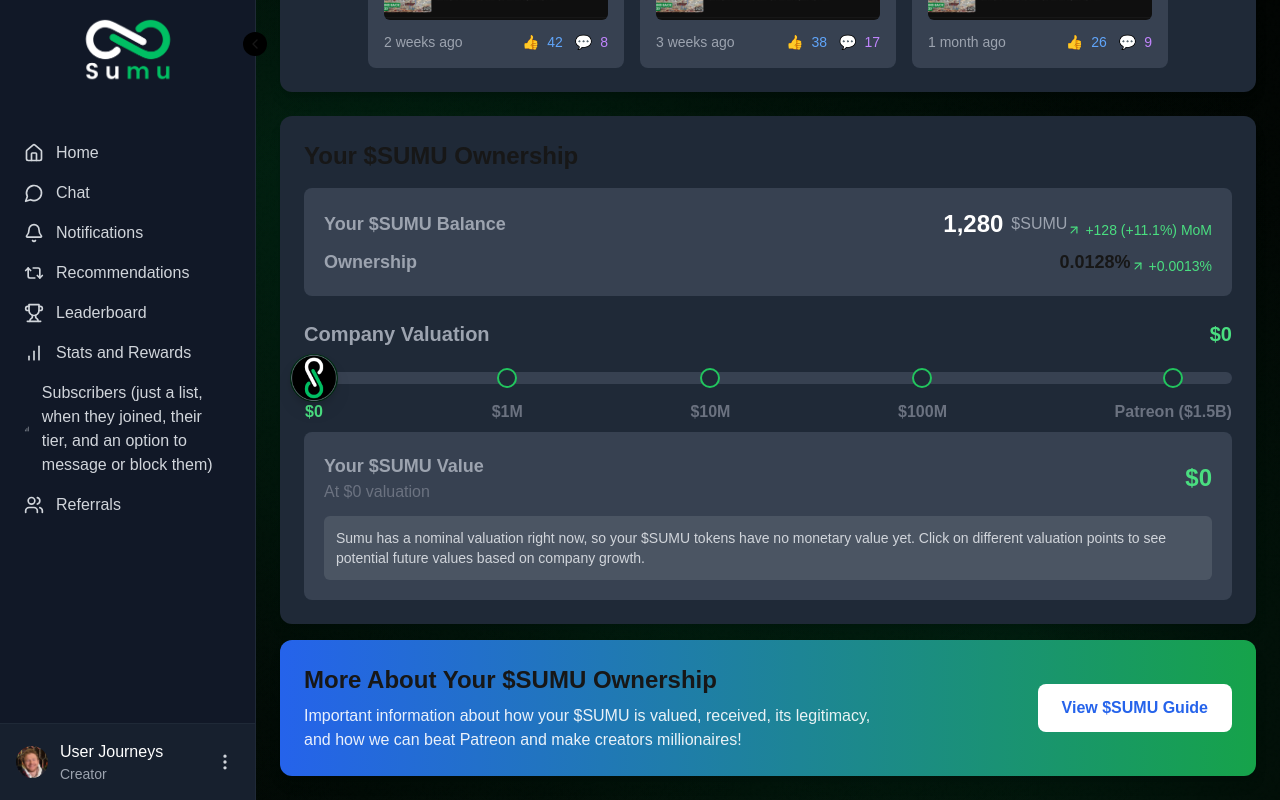
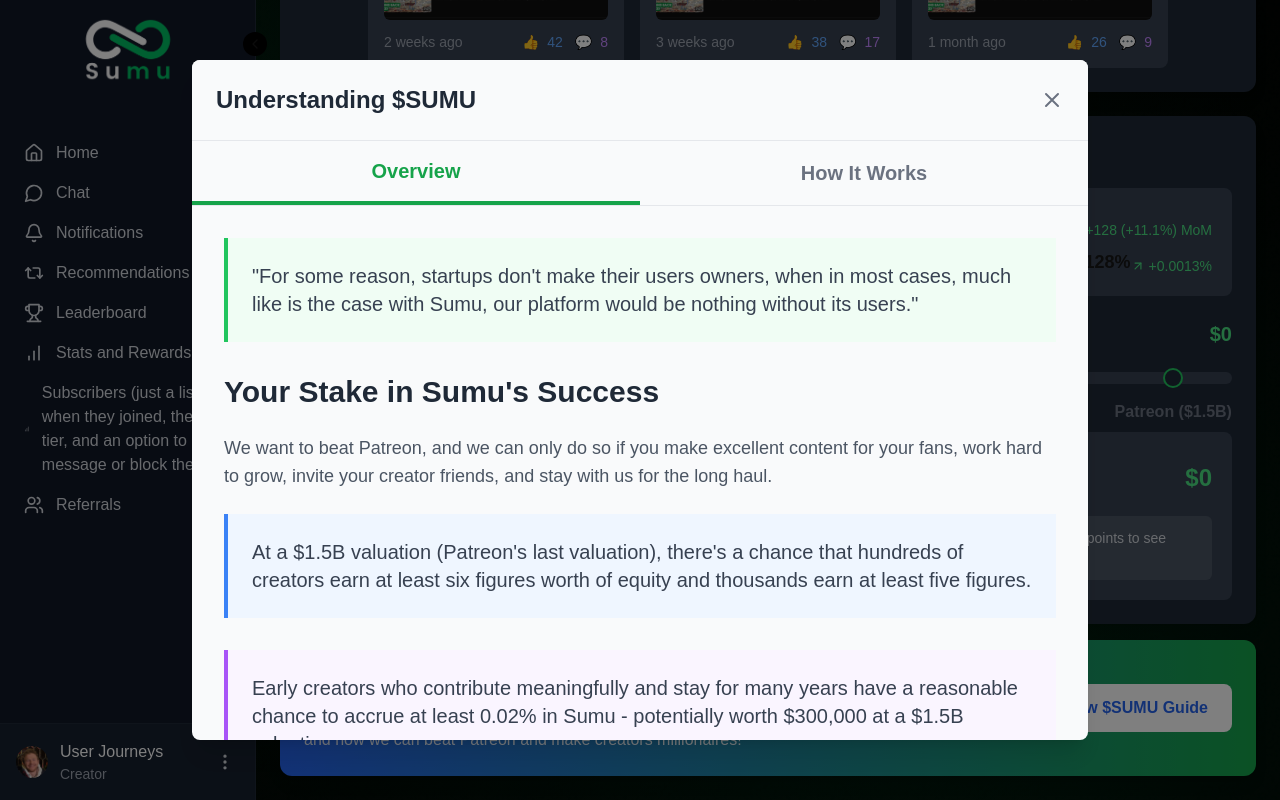
Before and after one commit to jpryor812/sumu-web-app-main, a Next.js app: page / in a window 1280 px wide. Both pictures are taken after a click on the button "View $SUMU Guide". Shown: the part 1528-2328 px from the top of the page. Built offline with nearby package versions, Linux system fonts and the light colour scheme.

Commit message:
creator dashboard pretty good

```diff
--- a/components/CreatorDashboard.tsx
+++ b/components/CreatorDashboard.tsx
@@ -7,6 +7,7 @@
 import SubscriberGrowthChart from '@/components/SubscriberGrowthChart';
 import PostPerformance from '@/components/PostPerformance';
 import SumuOwnership from './SumuOwnership';
+import SumuExplainedModal from '@/components/SumuExplained';
 // Enhanced mock data with weekly and monthly timeframes only
 
 const userSumuBalance = 1280;
@@ -44,6 +45,7 @@
   const [activeSubscription, setActiveSubscription] = useState<'basic' | 'premium' | 'platinum'>('basic');
   const [postView, setPostView] = useState<'mostViewed' | 'mostRecent'>('mostViewed');
   const [currentPostIndex, setCurrentPostIndex] = useState(0);
+  const [showSumuModal, setShowSumuModal] = useState(false);
 
   // Reset currentPostIndex when switching between Most Viewed and Most Recent
   useEffect(() => {
@@ -385,13 +387,22 @@
                 <h2 className="text-2xl font-bold mb-2">More About Your $SUMU Ownership</h2>
                 <p className="text-white opacity-90 max-w-xl">Important information about how your $SUMU is valued, received, its legitimacy, and how we can beat Patreon and make creators millionaires!</p>
               </div>
-              <button className="px-6 py-3 bg-white text-blue-600 font-bold rounded-lg hover:bg-gray-100 transition-colors">
+              <button
+                onClick={() => setShowSumuModal(true)}
+                className="px-6 py-3 bg-white text-blue-600 font-bold rounded-lg hover:bg-gray-100 transition-colors"
+              >
                 View $SUMU Guide
               </button>
             </div>
           </div>
         </div>
       </div>
+
+      {/* Add modal at the bottom of the component */}
+      <SumuExplainedModal
+        isOpen={showSumuModal}
+        onClose={() => setShowSumuModal(false)}
+      />
     </div>
   );
 }
--- /dev/null
+++ b/components/SumuExplained.tsx
@@ -0,0 +1,123 @@
+import React, { useState } from 'react';
+import Image from 'next/image';
+
+interface SumuExplainedModalProps {
+  isOpen: boolean;
+  onClose: () => void;
+}
+
+export default function SumuExplainedModal({ isOpen, onClose }: SumuExplainedModalProps) {
+  const [activeTab, setActiveTab] = useState('overview');
+
+  if (!isOpen) return null;
+
+  return (
+    <div className="fixed inset-0 bg-black bg-opacity-50 flex items-center justify-center z-50">
+      <div className="bg-gray-50 rounded-lg w-4/5 max-w-4xl h-[85vh] overflow-y-auto shadow-xl">
+        <div className="p-6 border-b border-gray-200 flex justify-between items-center sticky top-0 bg-gray-50 z-10">
+          <h2 className="text-2xl font-bold text-gray-800">Understanding $SUMU</h2>
+          <button
+            onClick={onClose}
+            className="text-gray-500 hover:text-gray-700 focus:outline-none"
+          >
+            <svg className="h-6 w-6" fill="none" viewBox="0 0 24 24" stroke="currentColor">
+              <path strokeLinecap="round" strokeLinejoin="round" strokeWidth="2" d="M6 18L18 6M6 6l12 12" />
+            </svg>
+          </button>
+        </div>
+
+        {/* Tab Navigation */}
+        <div className="flex border-b border-gray-200">
+          <button
+            className={`flex-1 py-4 px-6 text-center font-semibold text-xl ${
+              activeTab === 'overview'
+                ? 'text-green-600 border-b-4 border-green-600'
+                : 'text-gray-500 hover:text-gray-700'
+            }`}
+            onClick={() => setActiveTab('overview')}
+          >
+            Overview
+          </button>
+          <button
+            className={`flex-1 py-4 px-6 text-center font-semibold text-xl ${
+              activeTab === 'details'
+                ? 'text-blue-500 border-b-4 border-blue-500'
+                : 'text-gray-500 hover:text-gray-700'
+            }`}
+            onClick={() => setActiveTab('details')}
+          >
+            How It Works
+          </button>
+        </div>
+
+        <div className="p-8">
+          {activeTab === 'overview' && (
+            <div className="prose prose-lg max-w-none">
+              <div className="bg-green-50 border-l-4 border-green-500 p-6 mb-8">
+                <p className="text-xl text-gray-700">
+                  "For some reason, startups don't make their users owners, when in most cases, much like is the case with Sumu, our platform would be nothing without its users."
+                </p>
+              </div>
+
+              <h3 className="text-3xl font-bold text-gray-800 mb-6">Your Stake in Sumu's Success</h3>
+
+              <p className="text-lg text-gray-600 mb-6">
+                We want to beat Patreon, and we can only do so if you make excellent content for your fans, work hard to grow, invite your creator friends, and stay with us for the long haul.
+              </p>
+
+              <div className="bg-blue-50 border-l-4 border-blue-500 p-6 mb-8">
+                <p className="text-xl text-gray-700">
+                  At a $1.5B valuation (Patreon's last valuation), there's a chance that hundreds of creators earn at least six figures worth of equity and thousands earn at least five figures.
+                </p>
+              </div>
+
+              <div className="bg-purple-50 border-l-4 border-purple-500 p-6 mb-8">
+                <p className="text-xl text-gray-700">
+                  Early creators who contribute meaningfully and stay for many years have a reasonable chance to accrue at least 0.02% in Sumu - potentially worth $300,000 at a $1.5B valuation.
+                </p>
+              </div>
+            </div>
+          )}
+
+          {activeTab === 'details' && (
+            <div className="prose prose-lg max-w-none">
+              <h3 className="text-2xl font-bold text-gray-800 mb-4">What is $SUMU?</h3>
+              <p className="text-lg text-gray-600 mb-6">
+                $SUMU is a virtual token that represents an ownership interest in Sumu, a private, for‑profit Nevada C‑Corporation. Holding $SUMU gives you a stake in our company—much like owning shares in a traditional business.
+              </p>
+
+              <h4 className="text-xl font-semibold text-gray-800 mb-4">How to Get $SUMU:</h4>
+              <ul className="list-disc pl-6 text-lg text-gray-600 mb-8">
+                <li>Earn monthly based on your revenue contribution</li>
+                <li>Roughly 0.05% of total $SUMU distributed monthly</li>
+                <li>Approximately 0.6% distribution annually</li>
+                <li>Target of 6% total creator share over 10 years</li>
+              </ul>
+
+              <div className="bg-yellow-50 border-l-4 border-yellow-500 p-6 mb-8">
+                <h4 className="text-xl font-semibold text-gray-800 mb-2">Example Scenario:</h4>
+                <p className="text-lg text-gray-700">
+                  If an investor purchases $1M worth of Sumu stock at a $10M post-money valuation, each $SUMU token would be worth $1. With 1,000 tokens, your stake would be worth $1,000 (0.01% of Sumu).
+                </p>
+              </div>
+
+              <h4 className="text-xl font-semibold text-gray-800 mb-4">Important Notes:</h4>
+              <ul className="list-disc pl-6 text-lg text-gray-600 mb-8">
+                <li>Value is nominal until a liquidity event occurs</li>
+                <li>Option to sell tokens back at last defined price if you leave</li>
+                <li>Early creators benefit from lowest price and longest holding periods</li>
+                <li>No guaranteed value - subject to startup investment risks</li>
+              </ul>
+
+              <div className="bg-gray-100 rounded-xl p-8 text-center">
+                <p className="text-xl text-gray-700 mb-4">
+                  Questions about $SUMU? Contact us at justin@getsumu.xyz
+                </p>
+              </div>
+            </div>
+          )}
+        </div>
+      </div>
+    </div>
+  );
+}
```
